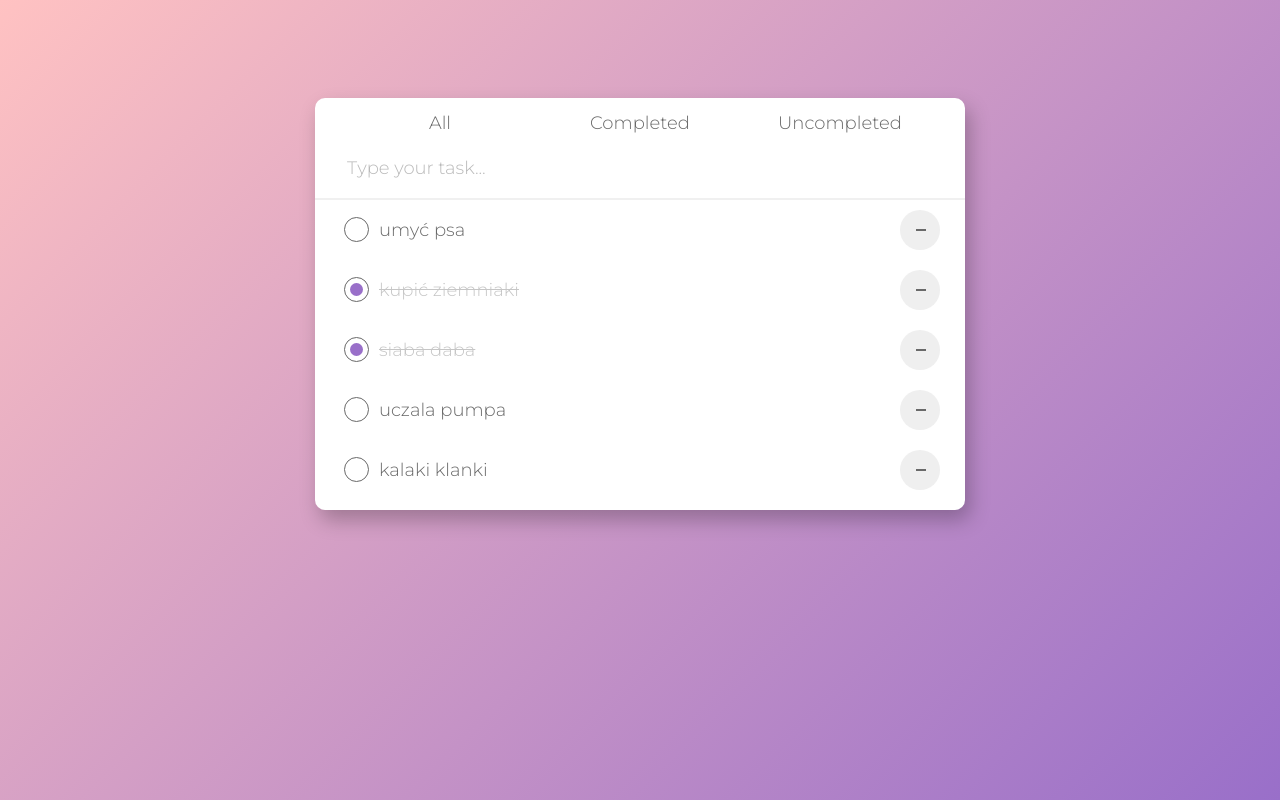
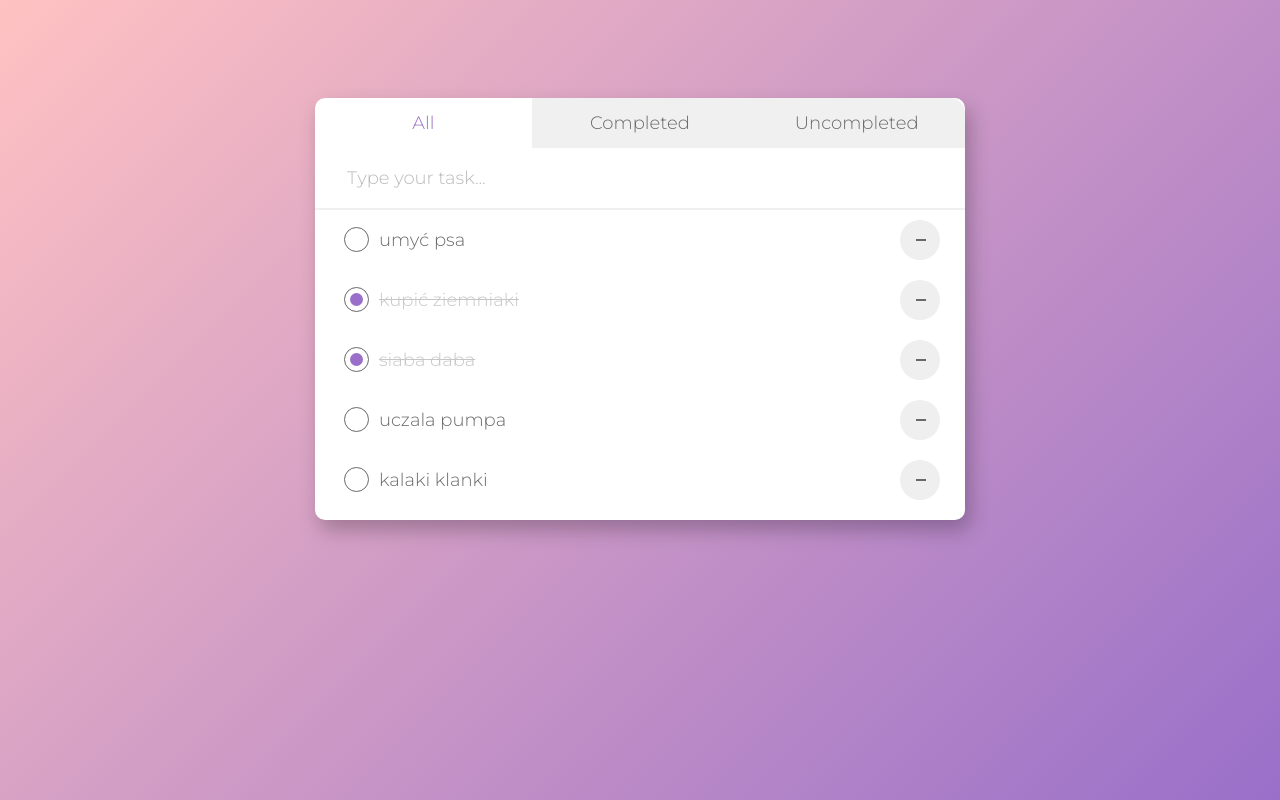
Before and after one commit to Damian-Drzewiecki/to-do-list, a React (Create React App) app: page / in a window 1280 px wide. Built offline with nearby package versions, Linux system fonts and the light colour scheme.

Commit message:
Add new filter button styles

```diff
--- a/src/pages/ToDoPage.css
+++ b/src/pages/ToDoPage.css
@@ -6,12 +6,13 @@
 .filterButtonAll {
     cursor: pointer;
     font-size: 18px;
-    background-color: white;
+    background-color: #f0f0f0;
     border: none;
     border-radius: 15px 0px 0px 0px;
-    width: 200px;
+    width: 220px;
     height: 50px;
     transition-duration: 0.4s;
+    margin-bottom: 10px;
 }
 
 .filterButtonAll:hover {
@@ -21,11 +22,12 @@
 .filterButtonCompleted {
     cursor: pointer;
     font-size: 18px;
-    background-color: white;
+    background-color: #f0f0f0;
     border: none;
-    width: 200px;
+    width: 220px;
     height: 50px;
     transition-duration: 0.4s;
+    margin-bottom: 10px;
 }
 
 .filterButtonCompleted:hover {
@@ -35,14 +37,20 @@
 .filterButtonUncompleted {
     cursor: pointer;
     font-size: 18px;
-    background-color: white;
+    background-color: #f0f0f0;
     border: none;
     border-radius: 0px 15px 0px 0px;
-    width: 200px;
+    width: 220px;
     height: 50px;
     transition-duration: 0.4s;
+    margin-bottom: 10px;
 }
 
 .filterButtonUncompleted:hover {
     color: #996fc9;
 }
+
+.currentFilterButton {
+    background-color: white;
+    color: #996fc9;
+}
--- a/src/pages/ToDoPage.jsx
+++ b/src/pages/ToDoPage.jsx
@@ -1,3 +1,4 @@
+import classNames from "classnames";
 import { useState, useEffect, useCallback } from "react";
 import TaskInput from "../components/TaskInput";
 import TaskList from "../components/TaskList";
@@ -44,11 +45,27 @@ export default function ToDo() {
 
     console.log(tasks)
     return (
+
         <>
             <div className="filterButtonsBox">
-                <button className="filterButtonAll" type="button" onClick={() => { setFilterState(FILTER_TYPE.ALL) }}>All</button>
-                <button className="filterButtonCompleted" type="button" onClick={() => { setFilterState(FILTER_TYPE.COMPLETED) }}>Completed</button>
-                <button className="filterButtonUncompleted" type="button" onClick={() => { setFilterState(FILTER_TYPE.UNCOMPLETED) }}>Uncompleted</button>
+                <button
+                    className={classNames("filterButtonAll", { currentFilterButton: filterState === FILTER_TYPE.ALL })}
+                    type="button"
+                    onClick={() => { setFilterState(FILTER_TYPE.ALL) }}>All
+                </button>
+
+                <button
+                    className={classNames("filterButtonCompleted", { currentFilterButton: filterState === FILTER_TYPE.COMPLETED })}
+                    type="button"
+                    onClick={() => { setFilterState(FILTER_TYPE.COMPLETED) }}>Completed
+                </button>
+
+                <button
+                    className={classNames("filterButtonUncompleted", { currentFilterButton: filterState === FILTER_TYPE.UNCOMPLETED })}
+                    type="button"
+                    onClick={() => { setFilterState(FILTER_TYPE.UNCOMPLETED) }}>Uncompleted
+                </button>
+
             </div>
             <TaskInput addNewTask={addNewTask} />
             <TaskList taskList={filteredTasks} removeTask={removeTask} checkTask={checkTask} />
```
